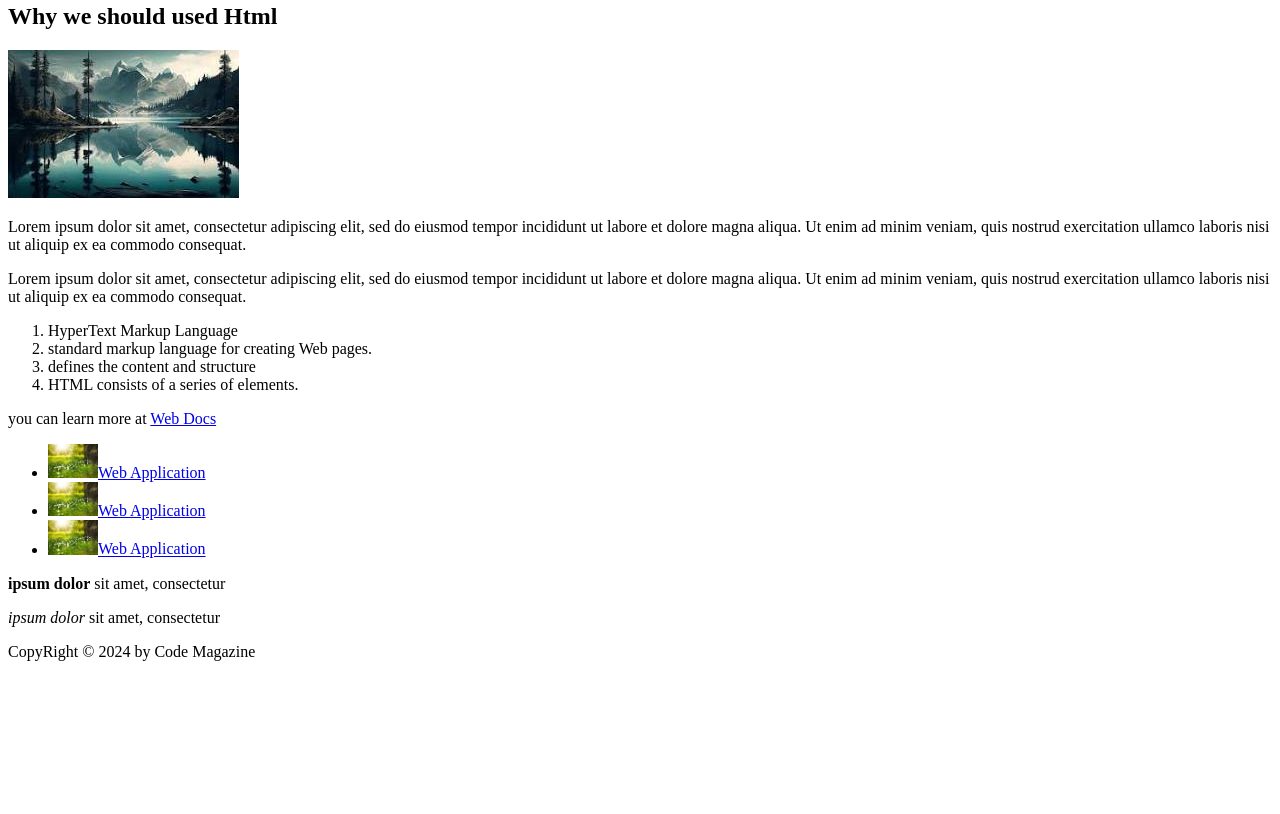
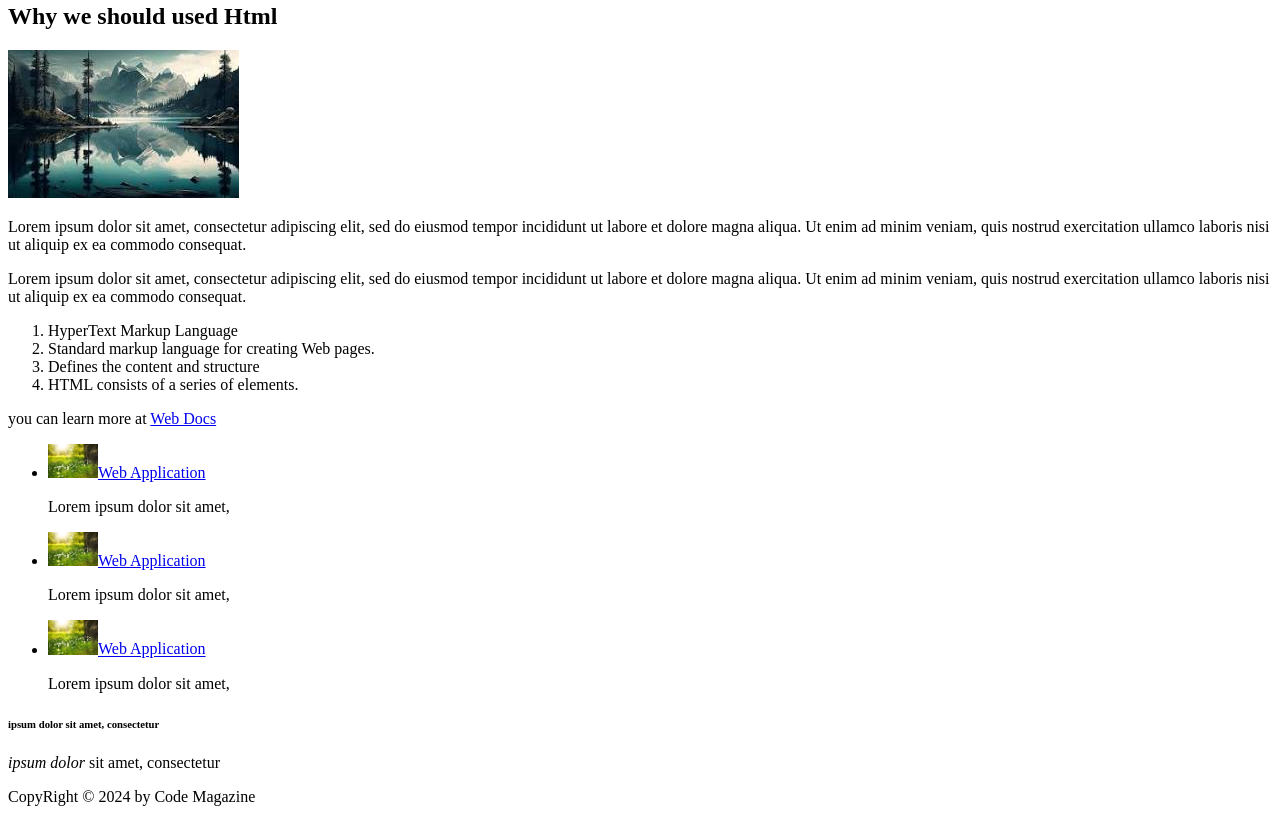
Before and after one commit to MUNIBAKHAN123/Udemy-Course-Series, a plain HTML site: page index.html in a window 1280 px wide. Shown: the part 703-1517 px from the top of the page. Before the commit the page ends 1372 px from the top, so only its background shows below. Drawn offline with Linux system fonts and the light colour scheme.

Commit message:
Update index.html

```diff
--- a/index.html
+++ b/index.html
@@ -1,12 +1,11 @@
 <!DOCTYPE html>
 <html lang="en">
   <head>
-    <meta charset="UTF-8">
-    <meta name="viewport" content="width=device-width, initial-scale=1.0">
-    <title>HTML_CSS</title>
+    <meta charset="UTF-8" />
+    <meta name="viewport" content="width=device-width, initial-scale=1.0" />
+    <title>HTML CSS</title>
   </head>
   <body>
-
     <!--Section HTML fundamentals-->
 
     <h1>Code Magazine</h1>
@@ -14,31 +13,29 @@
     <a href="#">Flex Box</a>
     <a href="#">Grid</a>
 
-    <h1>Why we should used Html </h1>
+    <h1>Why we should used Html</h1>
 
-
-<img src="images/download.jpg" alt="Html code on screen">
+    <img src="images/download.jpg" alt="Html code on screen" />
     <p>
-        Lorem ipsum dolor sit amet, consectetur adipiscing elit,
-         sed do eiusmod tempor incididunt ut labore et dolore magna aliqua.
-         Ut enim ad minim veniam, quis nostrud exercitation ullamco laboris
-         nisi ut aliquip ex ea commodo consequat.
+      Lorem ipsum dolor sit amet, consectetur adipiscing elit, sed do eiusmod
+      tempor incididunt ut labore et dolore magna aliqua. Ut enim ad minim
+      veniam, quis nostrud exercitation ullamco laboris nisi ut aliquip ex ea
+      commodo consequat.
     </p>
 
     <ol>
-        <li> HyperText Markup Language </li>
-        <li>standard markup language for creating Web pages.  </li>
-        <li>defines the content and structure </li>
+      <li>HyperText Markup Language</li>
+      <li>Standard markup language for creating Web pages.</li>
+      <li>Defines the content and structure</li>
       <li>HTML consists of a series of elements.</li>
     </ol>
-    <p>you can learn more at
+    <p>
+      you can learn more at
       <a href="www.google.com" target="_blank">Web Docs</a>
     </p>
 
-
     <!--lecture Structring our page-->
     <header>
-
       <h1>The Code Magazine</h1>
       <nav>
         <a href="Blog.html">Blog</a>
@@ -52,58 +49,69 @@
       <a href="#">Flex Box</a>
       <a href="#">Grid</a>
 
-    <h1>Why we should used Html </h1>
+      <h1>Why we should used Html</h1>
 
-
-<img src="images/download (1).jpg" alt="Html code on screen">
+      <img src="images/download (1).jpg" alt="Html code on screen" />
       <p>
-        Lorem ipsum dolor sit amet, consectetur adipiscing elit,
-         sed do eiusmod tempor incididunt ut labore et dolore magna aliqua.
-         Ut enim ad minim veniam, quis nostrud exercitation ullamco laboris
-         nisi ut aliquip ex ea commodo consequat.
+        Lorem ipsum dolor sit amet, consectetur adipiscing elit, sed do eiusmod
+        tempor incididunt ut labore et dolore magna aliqua. Ut enim ad minim
+        veniam, quis nostrud exercitation ullamco laboris nisi ut aliquip ex ea
+        commodo consequat.
       </p>
 
       <p>
-        Lorem ipsum dolor sit amet, consectetur adipiscing elit,
-         sed do eiusmod tempor incididunt ut labore et dolore magna aliqua.
-         Ut enim ad minim veniam, quis nostrud exercitation ullamco laboris
-         nisi ut aliquip ex ea commodo consequat.
+        Lorem ipsum dolor sit amet, consectetur adipiscing elit, sed do eiusmod
+        tempor incididunt ut labore et dolore magna aliqua. Ut enim ad minim
+        veniam, quis nostrud exercitation ullamco laboris nisi ut aliquip ex ea
+        commodo consequat.
       </p>
       <ol>
-        <li> HyperText Markup Language </li>
-        <li>standard markup language for creating Web pages.  </li>
-        <li>defines the content and structure </li>
+        <li>HyperText Markup Language</li>
+        <li>Standard markup language for creating Web pages.</li>
+        <li>Defines the content and structure</li>
         <li>HTML consists of a series of elements.</li>
       </ol>
-    <p>you can learn more at
+      <p>
+        you can learn more at
         <a href="www.google.com" target="_blank">Web Docs</a>
       </p>
       <ul>
+        <li>
+          <img src="images/download.jpg" alt="" style="width: 50px" /><a
+            href="#" >Web Application</a>
+            <p> Lorem ipsum dolor sit amet,</p>
+        </li>
 
-    <li><img src="images/download.jpg" alt="" style="width: 50px;"><a href="#">Web Application</a></li>
+        <li>
+          <img src="images/download.jpg" alt="" style="width: 50px" /><a
+            href="#"
+            >Web Application</a>
+            <p> Lorem ipsum dolor sit amet,</p>
+        </li>
 
-    <li><img src="images/download.jpg" alt="" style="width: 50px;"><a href="#">Web Application</a></li>
-
-    <li><img src="images/download.jpg" alt="" style="width: 50px;"><a href="#">Web Application</a></li>
+        <li>
+          <img src="images/download.jpg" alt="" style="width: 50px" /><a
+            href="#">Web Application</a>
+            <p> Lorem ipsum dolor sit amet,</p>
+        </li>
       </ul>
 
-
-
-
       <!-- Lecture Note on Semantic html-->
- <p> <strong> ipsum dolor</strong> sit amet, consectetur</p>
- <p> <em> ipsum dolor</em> sit amet, consectetur</p>
+      <h6><strong> ipsum dolor</strong> sit amet, consectetur</h6>
+      <p><em> ipsum dolor</em> sit amet, consectetur</p>
     </article>
     <footer>
       <!--html entity-->
       CopyRight &copy; 2024 by Code Magazine
     </footer>
 
+    <!--Visual studio addational extensions -->
+    <!--1-image preview
+        2-color highlight
+        3-auto rename tag
+        4-live server
+     -->
 
-<!--Visual sudtio addational extensions -->
-
-
-
-
+    <aside></aside>
   </body>
 </html>
```
Lines whose indentation alone changed are shown as unchanged.
